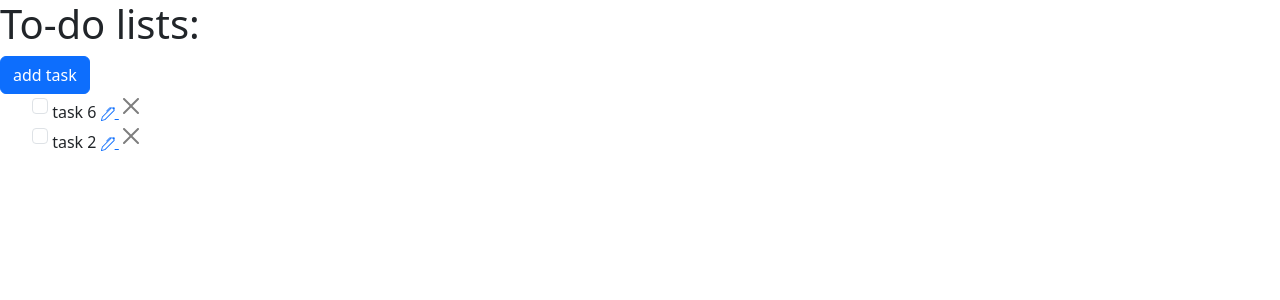
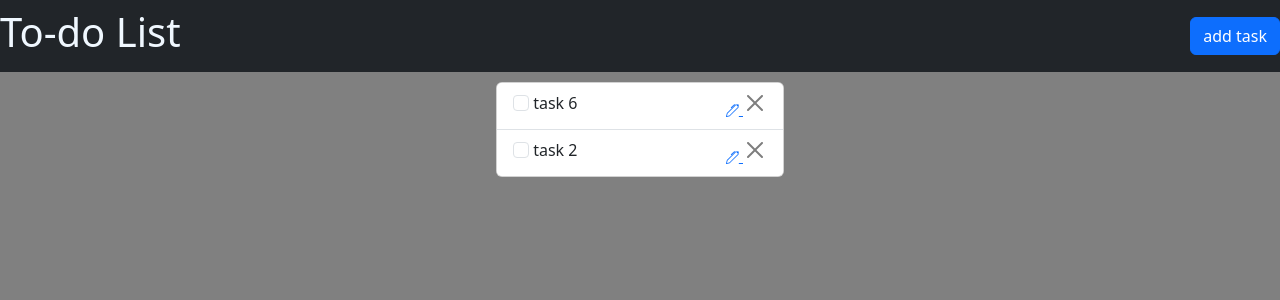
Before and after one commit to gacoelho/Desafio_Petronect, a Django app: page / in a window 1280 px wide. Shown: the top 300 px of the page. Run offline with Django 4.2, Linux system fonts and the light colour scheme; data comes from the database, SQL or seed files in the repository; both versions use the stored data as it was after the commit.

Commit message:
datapicker added in formms

```diff
--- /dev/null
+++ b/to_do_petronect/static/to_do/style.css
@@ -0,0 +1,42 @@
+body {
+    background-color: gray;
+}
+
+.card {
+    margin: auto;
+    margin-top: 10px;
+}
+
+.form {
+    border: 2px solid rgb(75 70 74);
+    border-radius: 0.5em;
+    border-style: solid;
+    align-items: center;
+    justify-content: center;
+
+
+    label {
+        width: 95%;
+        margin-left: 18px;
+        margin-right: 18px;
+        padding: 12px 12px 5px 5px;
+        display: flex;
+      }
+
+    input {
+         width: 95%;
+         border-radius: 0.5em;
+         margin-left: 18px;
+         margin-right: 18px;
+         align-items: center;
+         justify-content: center;
+    }
+}
+
+.btn-form {
+    background-color: #04AA6D;
+    height: 30px;
+    border: none;
+    color: white;
+    font-size: 16px;
+}
--- a/to_do_petronect/templates/to_do/index.html
+++ b/to_do_petronect/templates/to_do/index.html
@@ -5,13 +5,20 @@
     <meta name="viewport" content="width=device-width, initial-scale=1">
     <title>To-do Petronect</title>
     <link href="https://cdn.jsdelivr.net/npm/bootstrap@5.3.3/dist/css/bootstrap.min.css" rel="stylesheet" integrity="sha384-QWTKZyjpPEjISv5WaRU9OFeRpok6YctnYmDr5pNlyT2bRjXh0JMhjY6hW+ALEwIH" crossorigin="anonymous">
+    {% load static %}
+    <link rel="stylesheet" href="{% static 'to_do/style.css' %}">
   </head>
+  <header>
+    <nav class="navbar navbar-dark bg-dark">
+      <h1 style="color: aliceblue">To-do List</h1>
+      <a class="btn btn-primary" href="task_form/">add task</a>
+    </nav>
+  </header>
   <body>
-    <h1>To-do lists:</h1>
-    <a class="btn btn-primary" href="task_form/">add task</a>
-    <ul>
+    <div class="card" style="max-width: 18rem;">
+      <ul class="list-group list-group-flush">
       {% for list in task_list %}
-        <div class="check-form">
+        <li class="list-group-item sm">
         {% if not list.done %}
           <input id="check_box" class="form-check-input" type="checkbox" value="{{list.id}}"  onchange="doCheck(value)">
           <label class="form-check-label" for="flexCheckDefault">
@@ -22,15 +29,18 @@
               <s>{{list}}</s>
         {% endif %}
           </label>
+          <div class="float-end">
           <a href="edit_task/{{list.id}}/">
-                <svg xmlns="http://www.w3.org/2000/svg" width="14" height="14" fill="currentColor" class="bi bi-pen" viewBox="0 0 16 16">
+            <svg xmlns="http://www.w3.org/2000/svg" width="13" height="13" fill="currentColor" class="bi bi-pen" viewBox="0 0 16 16">
               <path d="m13.498.795.149-.149a1.207 1.207 0 1 1 1.707 1.708l-.149.148a1.5 1.5 0 0 1-.059 2.059L4.854 14.854a.5.5 0 0 1-.233.131l-4 1a.5.5 0 0 1-.606-.606l1-4a.5.5 0 0 1 .131-.232l9.642-9.642a.5.5 0 0 0-.642.056L6.854 4.854a.5.5 0 1 1-.708-.708L9.44.854A1.5 1.5 0 0 1 11.5.796a1.5 1.5 0 0 1 1.998-.001m-.644.766a.5.5 0 0 0-.707 0L1.95 11.756l-.764 3.057 3.057-.764L14.44 3.854a.5.5 0 0 0 0-.708z"/>
             </svg>
           </a>
           <a type="button" class="btn-close" href="del_task/{{list.id}}/"></a>
           </div>
+        </li>
       {% endfor %}
       </ul>
+    </div>
     <script>
       function doCheck(value)
       {
--- a/to_do_petronect/templates/to_do/task_form.html
+++ b/to_do_petronect/templates/to_do/task_form.html
@@ -5,12 +5,14 @@
     <meta name="viewport" content="width=device-width, initial-scale=1">
     <title>To-do Petronect</title>
     <link href="https://cdn.jsdelivr.net/npm/bootstrap@5.3.3/dist/css/bootstrap.min.css" rel="stylesheet" integrity="sha384-QWTKZyjpPEjISv5WaRU9OFeRpok6YctnYmDr5pNlyT2bRjXh0JMhjY6hW+ALEwIH" crossorigin="anonymous">
+    {% load static %}
+    <link rel="stylesheet" href="{% static 'to_do/style.css' %}">
   </head>
   <body>
-    <form action= "" method="post">
+    <form  class="form" action= "" method="post">
         {% csrf_token %}
         {{ form }}
-        <input type="submit" value="Submit">
+        <input class="btn-form" type="submit" value="Submit">
     </form>
     <script src="https://cdn.jsdelivr.net/npm/bootstrap@5.3.3/dist/js/bootstrap.bundle.min.js" integrity="sha384-YvpcrYf0tY3lHB60NNkmXc5s9fDVZLESaAA55NDzOxhy9GkcIdslK1eN7N6jIeHz" crossorigin="anonymous"></script>
   </body>
--- a/to_do_petronect/to_do/forms.py
+++ b/to_do_petronect/to_do/forms.py
@@ -1,3 +1,4 @@
+from django import forms
 from django.forms import ModelForm
 from .models import Task
 
@@ -5,3 +6,6 @@ class Task_Form(ModelForm):
     class Meta:
         model = Task
         fields = ["title", "description", "due_date"]
+        widgets = {
+            'due_date': forms.widgets.DateInput(attrs={'type': 'date'})
+        }
--- a/to_do_petronect/to_do_petronect/urls.py
+++ b/to_do_petronect/to_do_petronect/urls.py
@@ -1,6 +1,8 @@
 from django.contrib import admin
 from django.urls import path
 from to_do.views import index, creat_task_view, edit_task_view, delete_task_view, check_task
+from django.conf import settings
+from django.conf.urls.static import static
 
 urlpatterns = [
     path('admin/', admin.site.urls),
@@ -9,4 +11,4 @@ urlpatterns = [
     path('edit_task/<int:task_id>/', edit_task_view),
     path('del_task/<int:task_id>/', delete_task_view),
     path('check_task/<int:task_id>/', check_task),
-]
+] + static(settings.STATIC_URL, document_root=settings.STATIC_ROOT)
```
Also changed, not shown: to_do_petronect/to_do_petronect/settings.py (+7 -34 lines), to_do_petronect/db.sqlite3. Lines whose indentation alone changed are shown as unchanged.
